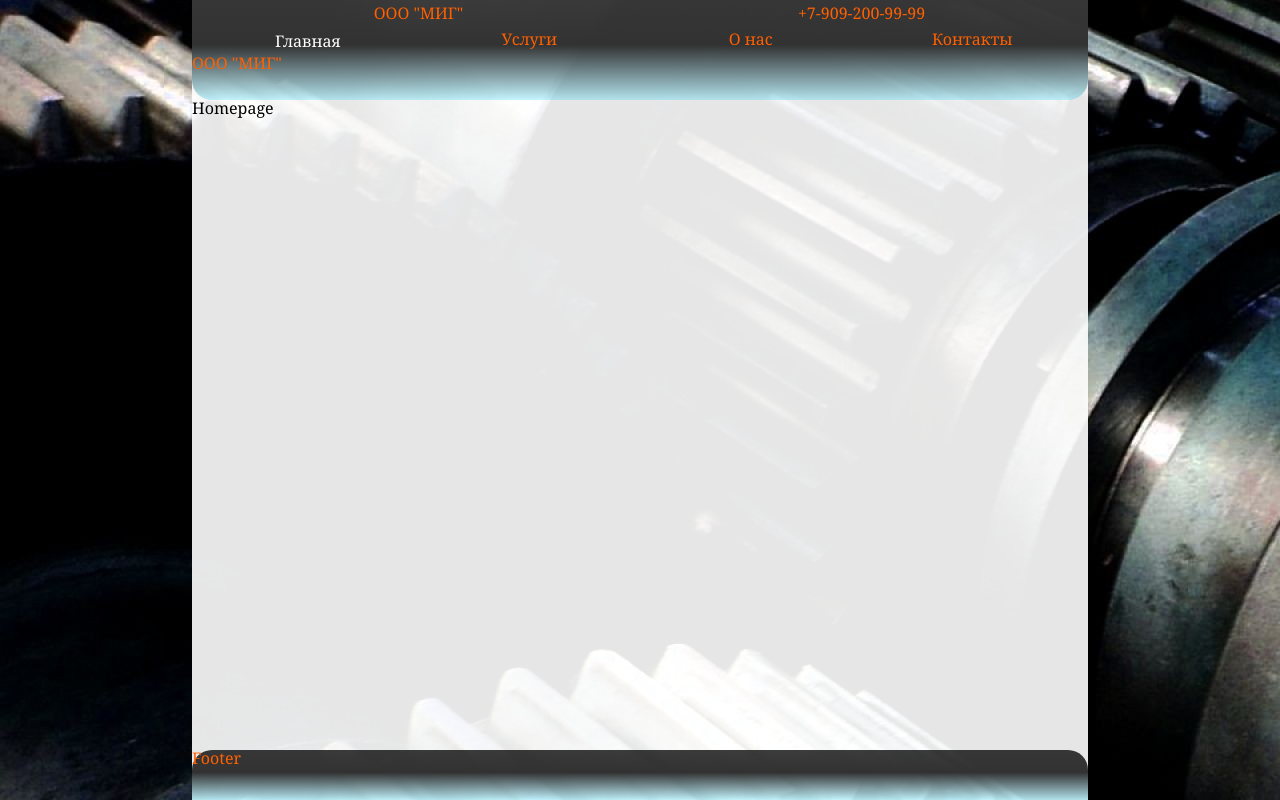
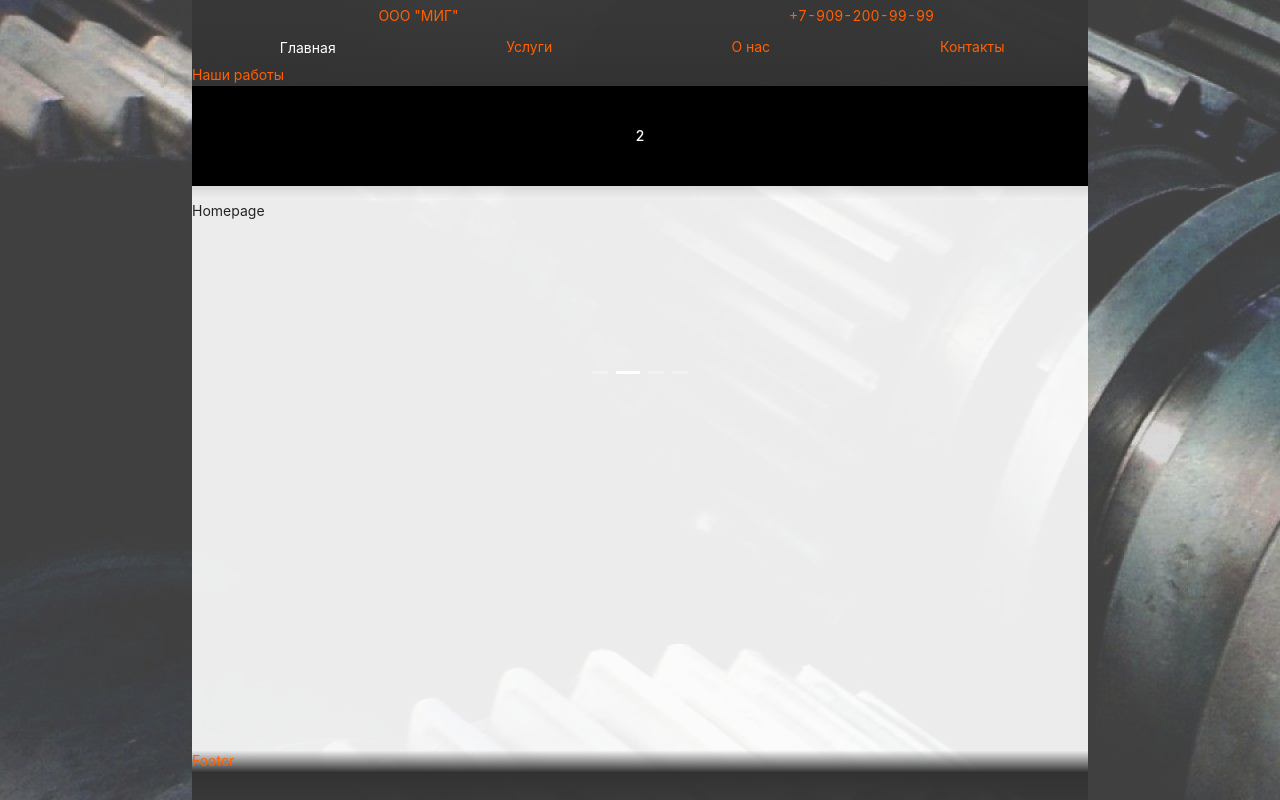
Before and after one commit to Aytcavdep/mig, a React (Create React App) app: page / in a window 1280 px wide. Built offline with nearby package versions, Linux system fonts and the light colour scheme; the HTML template or start-up script is replaced by a standard one.

Commit message:
Added Carousel

```diff
--- a/src/App.css
+++ b/src/App.css
@@ -137,7 +137,10 @@ table {
   display: grid;
   align-items: inherit;
   justify-content: center;
-  grid-template-rows: 100px auto 50px;
+  grid-template-rows: 200px auto 50px;
   grid-template-columns: 100%;
   background-color: rgba(255, 255, 255, 0.9);
 }
+#root {
+  background-color: rgba(160, 160, 160, 0.4);
+}
--- /dev/null
+++ b/src/components/Carousel.jsx
@@ -0,0 +1,29 @@
+import { Carousel } from 'antd';
+import 'antd/dist/antd.css';
+import React from 'react';
+const contentStyle = {
+  height: '100px',
+  color: '#fff',
+  lineHeight: '100px',
+  textAlign: 'center',
+  background: '#000',
+};
+
+const CarouselImg = () => (
+  <Carousel autoplay>
+    <div>
+      <img src="main.jpg" alt="cartoon"/>
+    </div>
+    <div>
+      <h3 style={contentStyle}>2</h3>
+    </div>
+    <div>
+      <h3 style={contentStyle}>3</h3>
+    </div>
+    <div>
+      <h3 style={contentStyle}>4</h3>
+    </div>
+  </Carousel>
+);
+
+export default CarouselImg;
--- a/src/components/Layout.css
+++ b/src/components/Layout.css
@@ -20,9 +20,9 @@
     180deg,
     rgba(0, 0, 0, 0.7651435574229692) 0%,
     rgba(50, 50, 50, 1) 45%,
-    rgba(0, 212, 255, 0.227328431372549) 100%
+    rgba(255, 255, 255, 0.227328431372549) 100%
   );
-  border-radius: 0 0 20px 20px;
+
   color: #ff6000;
 }
 .contact {
@@ -59,6 +59,16 @@
 .nav:focus:after {
   width: 100%;
 }
+CarouselImg {
+  margin-bottom: 10px;
+}
 .footer {
-  border-radius: 20px 20px 0 0;
+  background: linear-gradient(
+    180deg,
+    rgba(255, 255, 255, 0.227328431372549) 0%,
+    rgba(50, 50, 50, 1) 45%,
+    rgba(0, 0, 0, 0.7651435574229692) 100%
+
+
+  );
 }
--- a/src/components/Layout.jsx
+++ b/src/components/Layout.jsx
@@ -2,6 +2,7 @@ import { NavLink, Outlet } from "react-router-dom";
 import React from "react";
 import Footer from "./Footer";
 import "./Layout.css";
+import CarouselImg from "./Carousel";
 
 const setActive = ({ isActive }) => (isActive ? "active-nav" : "nav");
 
@@ -27,7 +28,8 @@ const Layout = () => {
             Контакты
           </NavLink>
         </div>
-        <div className="joblist">ООО "МИГ"</div>
+        <div className="joblist">Наши работы</div>
+        <CarouselImg ></CarouselImg>
       </header>
       <div className="container">
         <Outlet />
```
Also changed, not shown: src/components/main.jpg (added).
